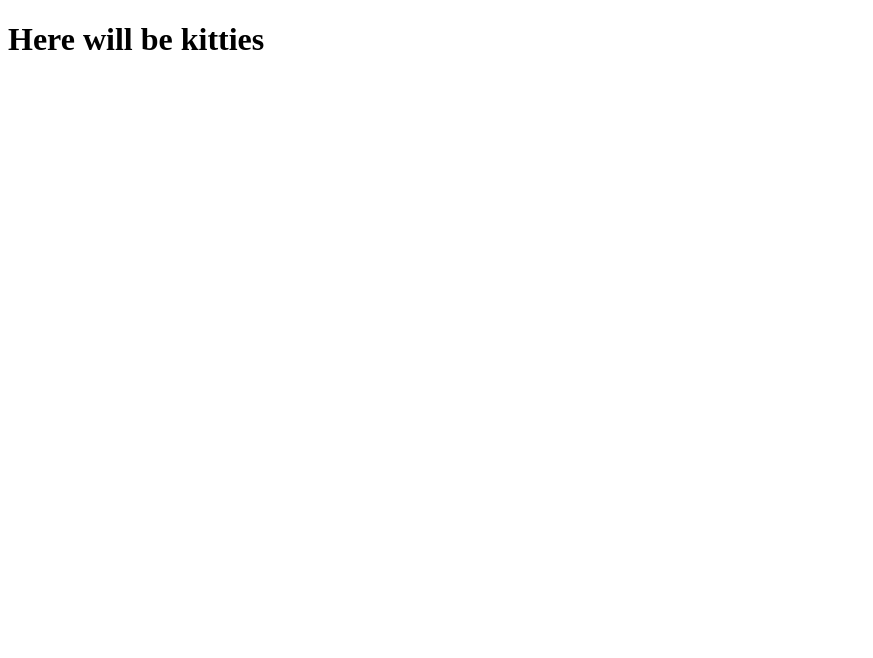
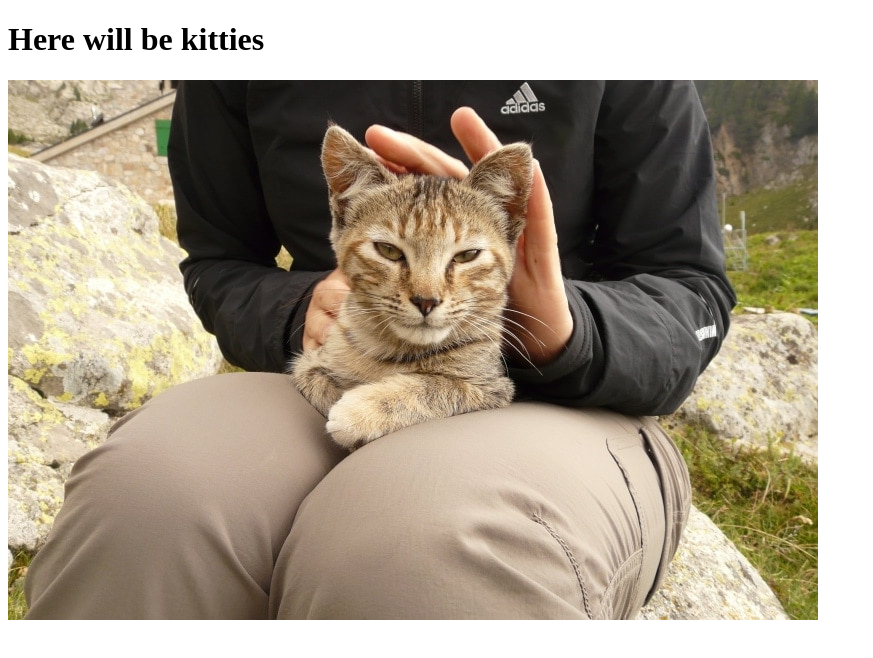
Before and after one commit to KirillAndriushchenko/cool-kitties, a plain HTML site: page index.html in a window 1280 px wide. Shown: the whole page, without its empty margins (0-873 px from the left). Drawn offline with Linux system fonts and the light colour scheme.

Commit message:
Image with cat has been added

```diff
--- a/index.html
+++ b/index.html
@@ -8,5 +8,6 @@
 </head>
 <body>
     <h1>Here will be kitties</h1>
+    <img src="img/nice_cat.jpg" alt="Nice cat">
 </body>
 </html>
```
Also changed, not shown: img/nice_cat.jpg (added).
